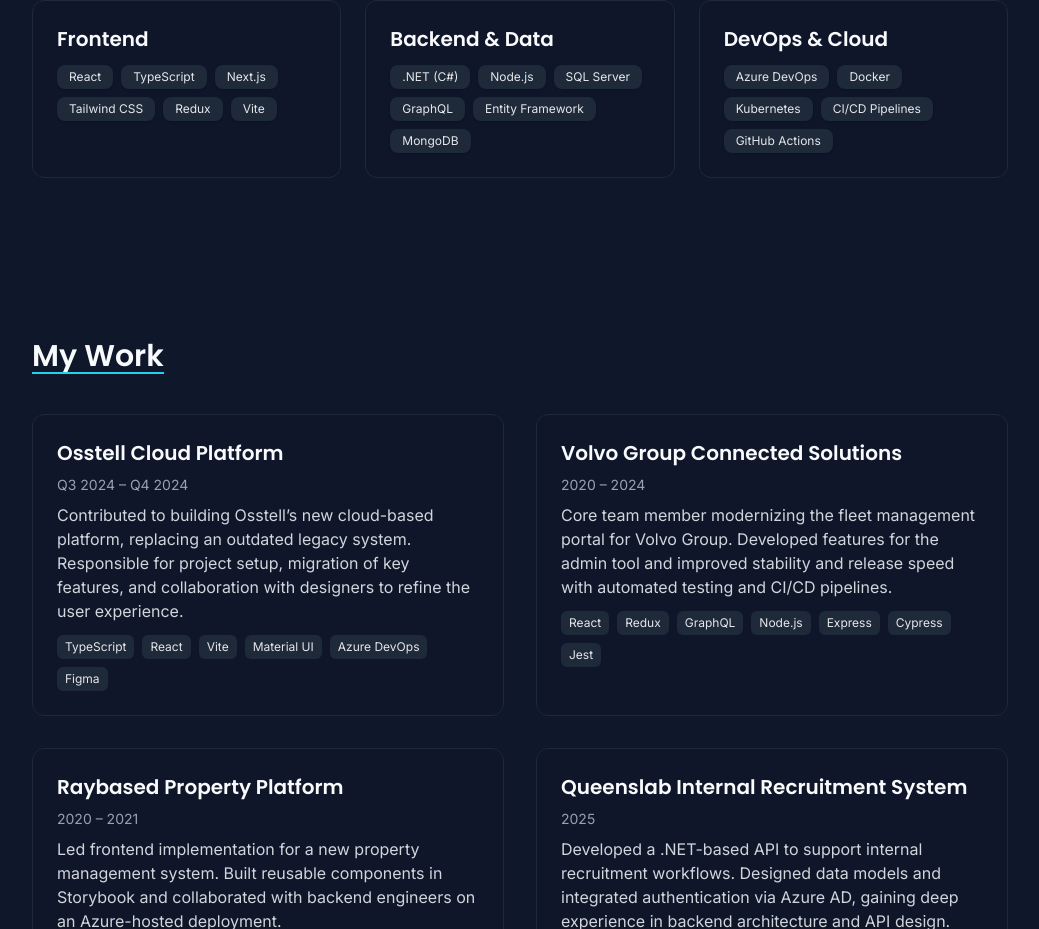
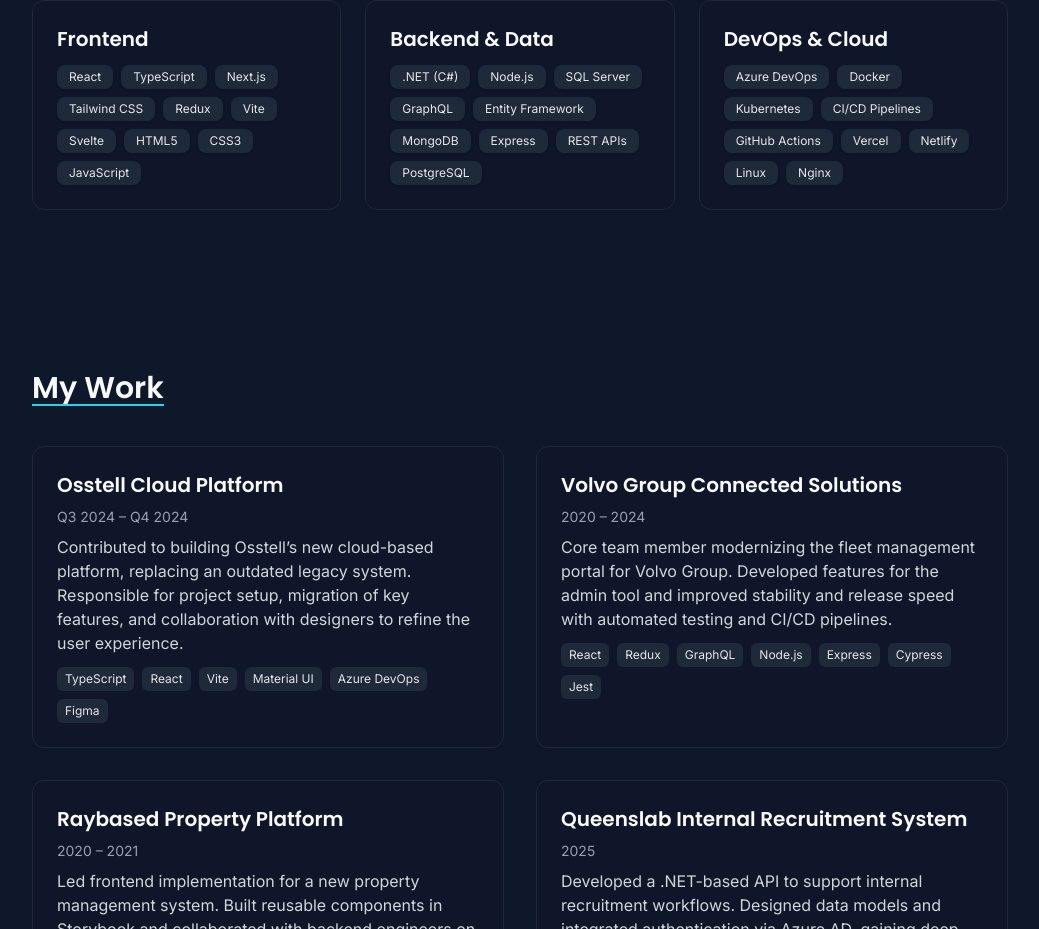
Before and after one commit to sebastianEs/my-portfolio, a React (Vite) app: page / in a window 1280 px wide. Shown: the part 1538-2467 px from the top of the page, without its empty margins (120-1159 px from the left). Built offline with nearby package versions, Linux system fonts and the light colour scheme.

Commit message:
Update Skills.tsx

```diff
--- a/src/pages/Skills.tsx
+++ b/src/pages/Skills.tsx
@@ -1,9 +1,9 @@
 import { motion } from "framer-motion"
 import SectionTitle from "../components/SectionTitle"
 
-const frontend = ["React", "TypeScript", "Next.js", "Tailwind CSS", "Redux", "Vite"]
-const backend = [".NET (C#)", "Node.js", "SQL Server", "GraphQL", "Entity Framework", "MongoDB"]
-const devops = ["Azure DevOps", "Docker", "Kubernetes", "CI/CD Pipelines", "GitHub Actions"]
+const frontend = ["React", "TypeScript", "Next.js", "Tailwind CSS", "Redux", "Vite", "Svelte", "HTML5", "CSS3", "JavaScript"]
+const backend = [".NET (C#)", "Node.js", "SQL Server", "GraphQL", "Entity Framework", "MongoDB", "Express", "REST APIs", "PostgreSQL"]
+const devops = ["Azure DevOps", "Docker", "Kubernetes", "CI/CD Pipelines", "GitHub Actions", "Vercel", "Netlify", "Linux", "Nginx"]
 
 export default function Skills() {
   const renderList = (title: string, skills: string[]) => (
```
